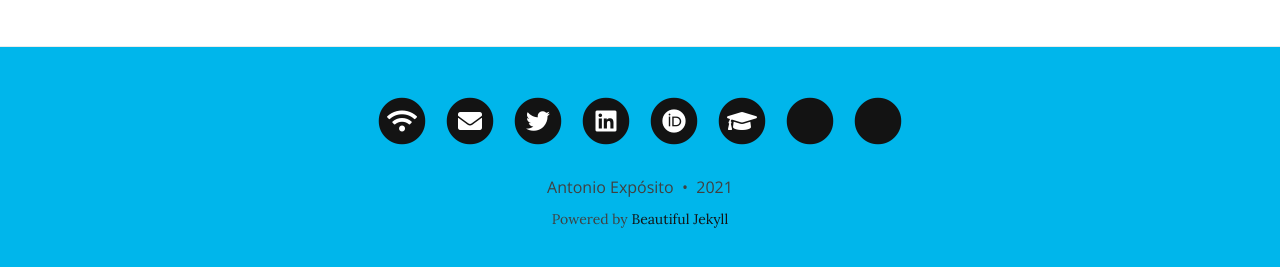
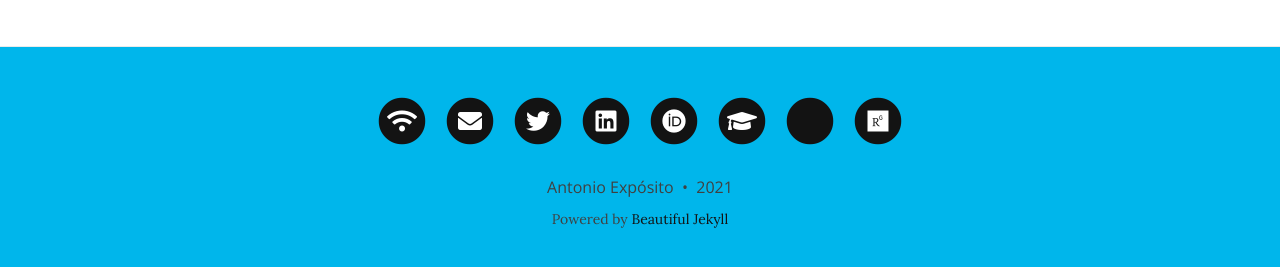
Before and after one commit to AntonioJExposito/AntonioJExposito.github.io, a Jekyll site: the page built from index.html, in a window 1280 px wide and 1369 px high. Shown: the part 1089-1356 px from the top of the window. Built offline with Jekyll 4.4.1, drawn with Linux system fonts in a browser that asks for light colours; nearby versions of some CDN libraries; the list of posts is cut into pages by our own code; comment, search, counter and statistics services are not loaded.

Commit message:
Update social-networks-links.html

```diff
--- a/_includes/social-networks-links.html
+++ b/_includes/social-networks-links.html
@@ -281,7 +281,7 @@
     <a href="https://www.scopus.com/authid/{{ site.social-network-links.scopus }}" title="Scopus">
       <span class="fa-stack fa-lg" aria-hidden="true">
         <i class="fas fa-circle fa-stack-2x"></i>
-        <i class="fa fa-scopus fa-stack-1x fa-inverse"></i>
+        <i class="fab fa-scopus fa-stack-1x fa-inverse"></i>
       </span>
       <span class="sr-only">Scopus</span>
     </a>
@@ -290,10 +290,10 @@
 
 {%- if site.social-network-links.research-gate -%}
   <li class="list-inline-item">
-    <a href="https://www.researchgate.net/profile/{{ site.social-network-links.research-gate }}" title="Research Gate">
+    <a href="https://www.researchgate.net/profile/{{ site.social-network-links.research-gate }}" title="Research gate">
       <span class="fa-stack fa-lg" aria-hidden="true">
         <i class="fas fa-circle fa-stack-2x"></i>
-        <i class="fa fa-research-gate fa-stack-1x fa-inverse"></i>
+        <i class="fab fa-researchgate fa-stack-1x fa-inverse"></i>
       </span>
       <span class="sr-only">Research Gate</span>
     </a>
```
